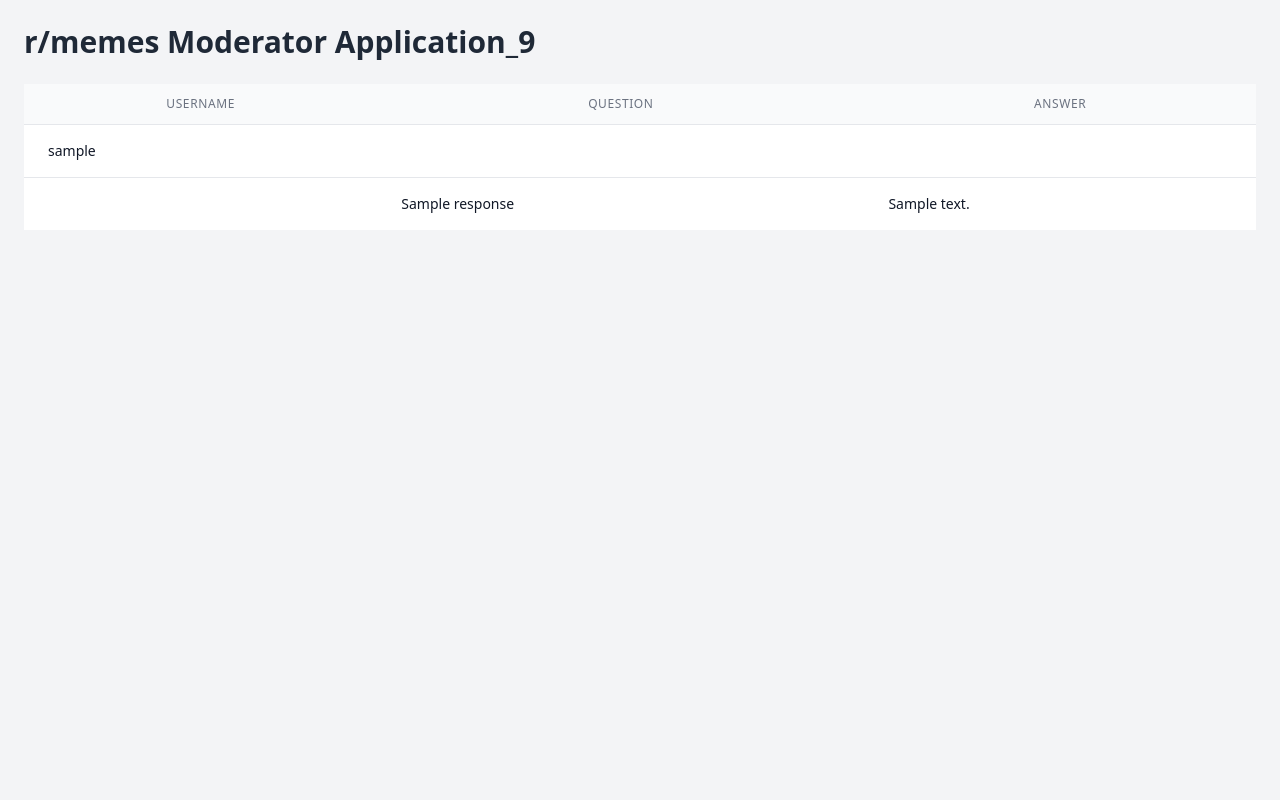
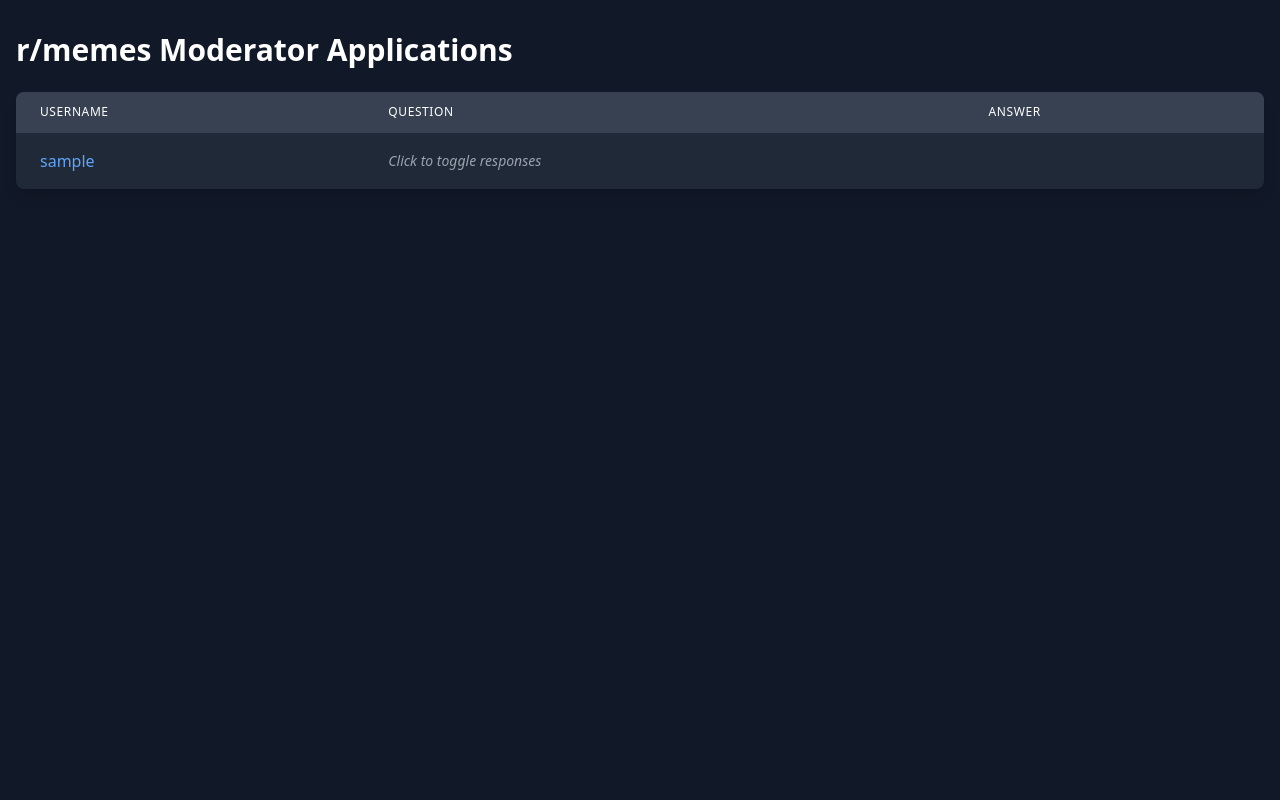
Before and after one commit to SIN-C018/rmemes, a Flask app: template templates/index.html in a window 1280 px wide. Run offline with Flask 3, Linux system fonts and the light colour scheme; the template is opened without the code that fills it: most values are stand-ins (such as "Sample title", 1, 10 or a date in 2020); some libraries are stand-ins or nearby versions.

Commit message:
Update index.html

```diff
--- a/templates/index.html
+++ b/templates/index.html
@@ -1,35 +1,43 @@
 <!DOCTYPE html>
-<html lang="en">
+<html lang="en" class="dark">
 <head>
-    <meta charset="UTF-8">
-    <meta name="viewport" content="width=device-width, initial-scale=1.0">
-    <title>Mod Applications</title>
+  <meta charset="UTF-8" />
+  <meta name="viewport" content="width=device-width, initial-scale=1.0"/>
+  <title>r/memes Moderator Applications</title>
   <script src="https://cdn.tailwindcss.com"></script>
 </head>
-<body class="bg-gray-100">
-    <div class="container mx-auto p-6">
-        <h1 class="text-3xl font-bold mb-6 text-gray-800">r/memes Moderator Application_9</h1
-        <div class="bg-white shadow-md rounded-lg overflow-x-auto">
-            <table class="min-w-full divide-y divide-gray-200">
-                <thead class="bg-gray-50">
+<body class="bg-gray-900 text-white min-h-screen">
+  <div class="container mx-auto px-4 py-8">
+    <h1 class="text-3xl font-bold mb-6">r/memes Moderator Applications</h1>
+    <div class="bg-gray-800 shadow-lg rounded-lg overflow-x-auto">
+      <table class="min-w-full divide-y divide-gray-700">
+        <thead class="bg-gray-700">
           <tr>
-                        <th class="px-6 py-3 text-xs font-medium text-gray-500 uppercase tracking-wider">Username</th>
-                        <th class="px-6 py-3 text-xs font-medium text-gray-500 uppercase tracking-wider">Question</th>
-                        <th class="px-6 py-3 text-xs font-medium text-gray-500 uppercase tracking-wider">Answer</th>
+            <th class="px-6 py-3 text-left text-xs font-medium uppercase tracking-wider">Username</th>
+            <th class="px-6 py-3 text-left text-xs font-medium uppercase tracking-wider">Question</th>
+            <th class="px-6 py-3 text-left text-xs font-medium uppercase tracking-wider">Answer</th>
           </tr>
         </thead>
-                <tbody class="bg-white divide-y divide-gray-200">
+        <tbody class="divide-y divide-gray-700">
           {% for user in users %}
-                        <tr class="username-row" data-toggle="{{ loop.index0 }}">
-                            <td class="px-6 py-4 text-sm text-gray-900">{{ user.username }}</td>
-                            <td class="px-6 py-4 text-sm text-gray-900"></td>
-                            <td class="px-6 py-4 text-sm text-gray-900"></td>
+            <!-- Clickable Username Row -->
+            <tr class="username-row cursor-pointer hover:bg-gray-700 transition" data-toggle="{{ user.user_id }}">
+              <td class="px-6 py-4 text-blue-400 hover:underline font-medium">
+                {{ user.username }}
+              </td>
+              <td class="px-6 py-4 italic text-sm text-gray-400">Click to toggle responses</td>
+              <td></td>
             </tr>
+            <!-- User Responses -->
             {% for response in user.responses %}
-                            <tr class="response-row" data-user="{{ loop.index0 }}">
-                                <td class="px-6 py-4 text-sm text-gray-900"></td>
-                                <td class="px-6 py-4 text-sm text-gray-900">{{ response.question }}</td>
-                                <td class="px-6 py-4 text-sm text-gray-900">{{ response.answer }}</td>
+              <tr class="response-row hidden" data-user="{{ user.user_id }}">
+                <td></td>
+                <td class="px-6 py-4 text-sm max-w-[500px] break-words text-gray-300">
+                  {{ response.question }}
+                </td>
+                <td class="px-6 py-4 text-sm max-w-[500px] break-words text-gray-200">
+                  {{ response.answer }}
+                </td>
               </tr>
             {% endfor %}
           {% endfor %}
@@ -37,5 +45,17 @@
       </table>
     </div>
   </div>
+  <script>
+    document.addEventListener("DOMContentLoaded", () => {
+      document.querySelectorAll(".username-row").forEach((row) => {
+        row.addEventListener("click", () => {
+          const userId = row.getAttribute("data-toggle");
+          // Toggle only the responses for the clicked user
+          document.querySelectorAll(`.response-row[data-user="${userId}"]`)
+            .forEach(r => r.classList.toggle("hidden"));
+        });
+      });
+    });
+  </script>
 </body>
 </html>
```
Lines whose indentation alone changed are shown as unchanged.
